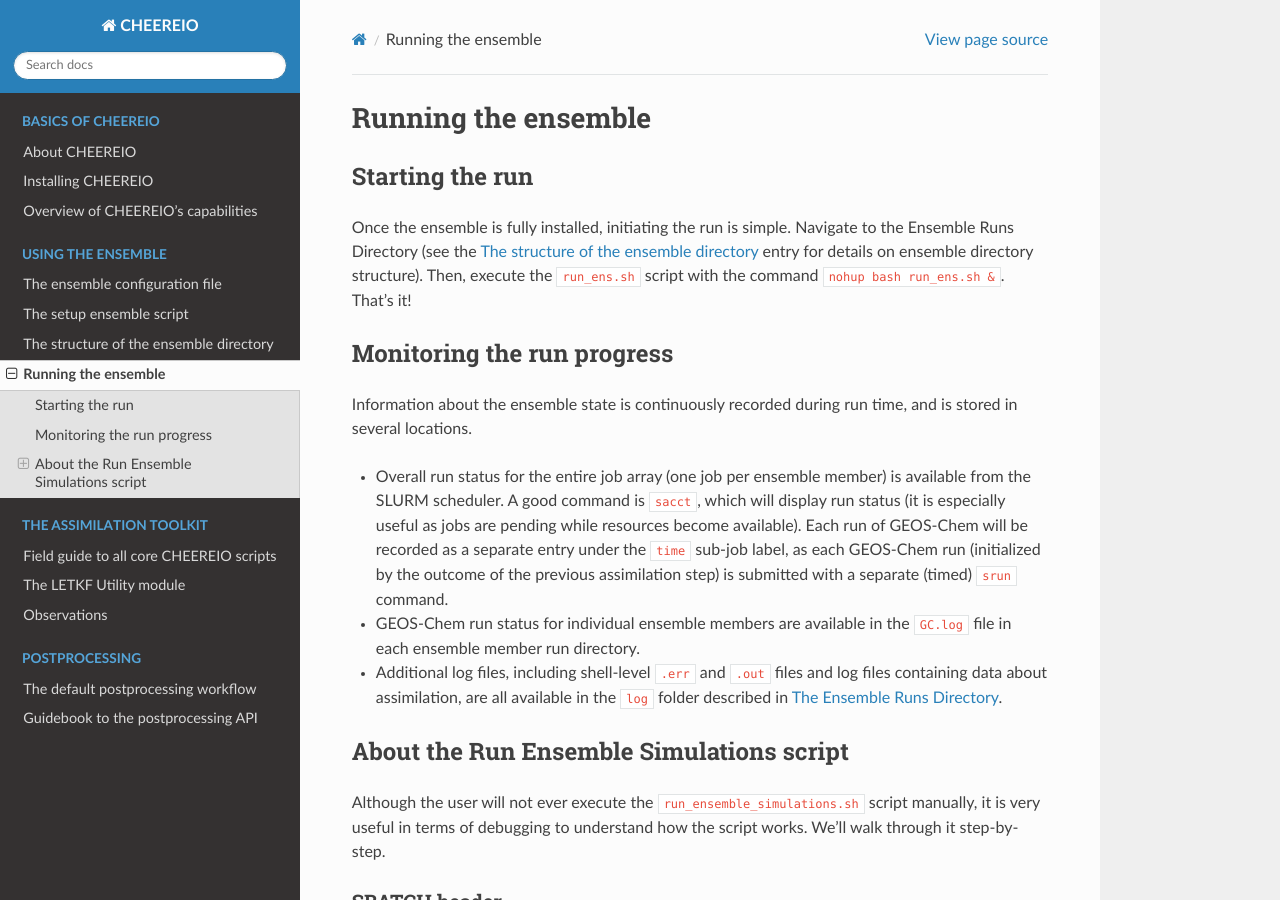
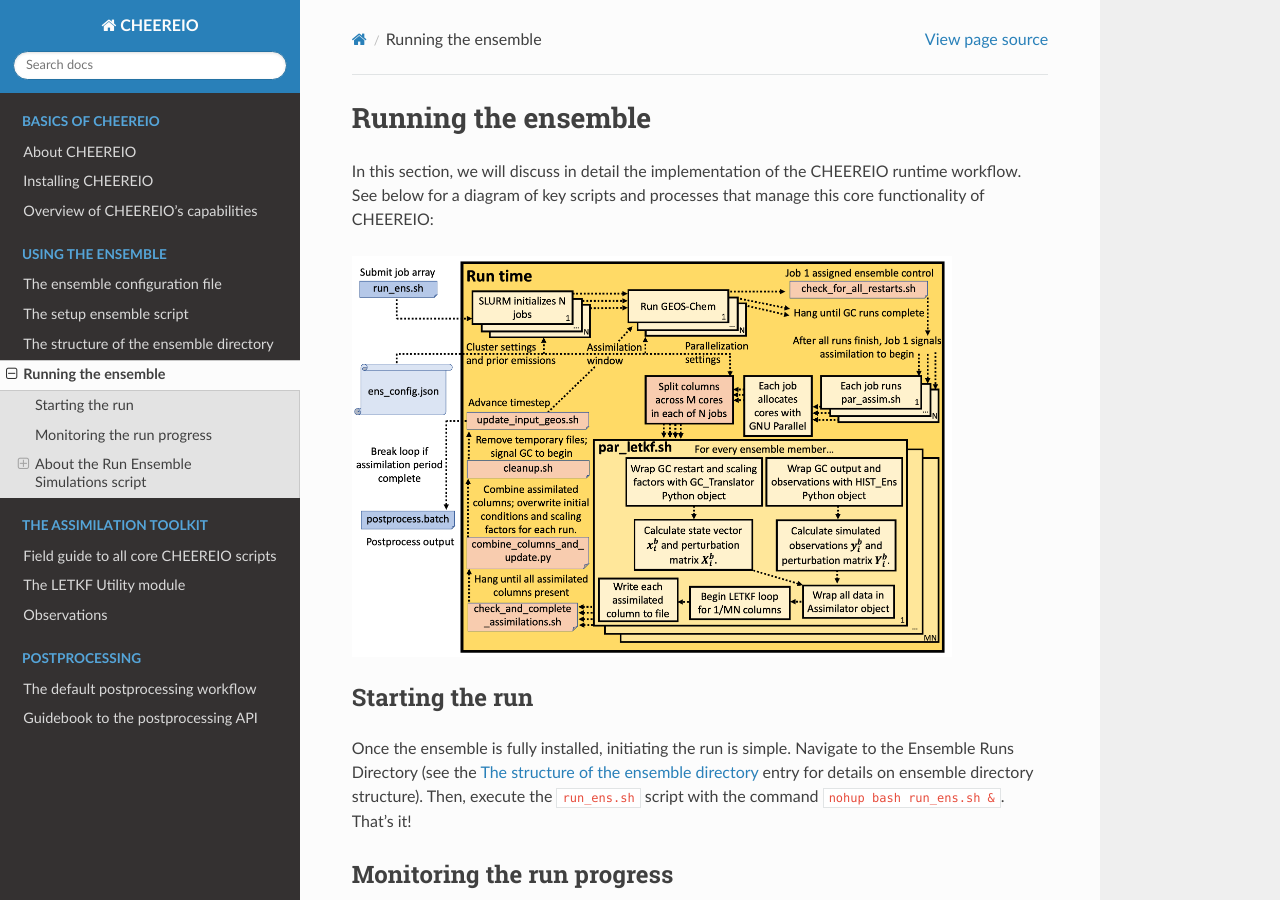
Before and after one commit to drewpendergrass/CHEEREIO, a Sphinx documentation site: the page built from docs/Running-the-ensemble.rst, in a window 1280 px wide and 900 px high. Built offline with Sphinx 7.4.7 and the Read the Docs theme 2.0.0, drawn with Linux system fonts in a browser that asks for light colours.

Commit message:
add new diagrams to docs

```diff
--- a/docs/Running-the-ensemble.rst
+++ b/docs/Running-the-ensemble.rst
@@ -1,5 +1,11 @@
 Running the ensemble
 ==========
+
+In this section, we will discuss in detail the implementation of the CHEEREIO runtime workflow. See below for a diagram of key scripts and processes that manage this core functionality of CHEEREIO:
+
+.. image:: runtime_detail.png
+  :width: 600
+  :alt: Figure showing the CHEEREIO runtime workflow process.
 
 Starting the run
 -------------
```
Also changed, not shown: docs/cheereio_workflow.png, docs/runtime_detail.png (added).
